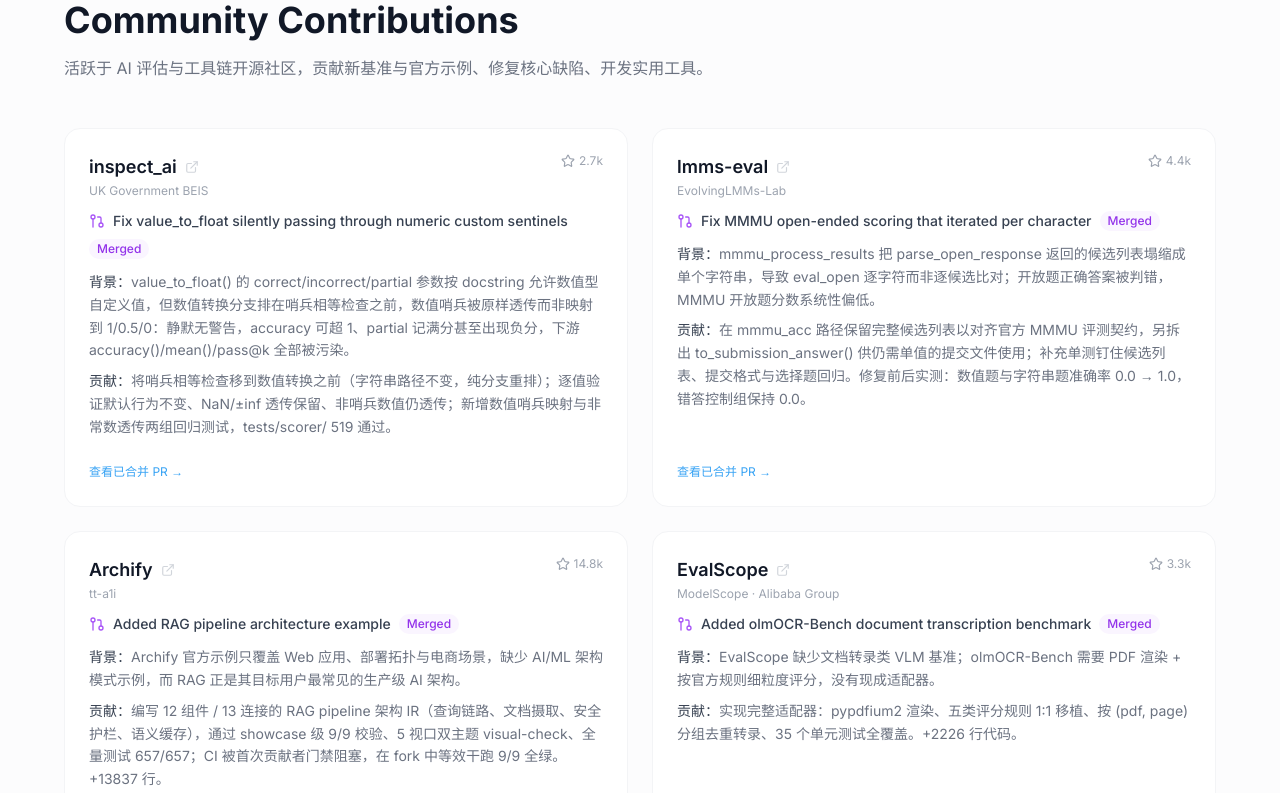
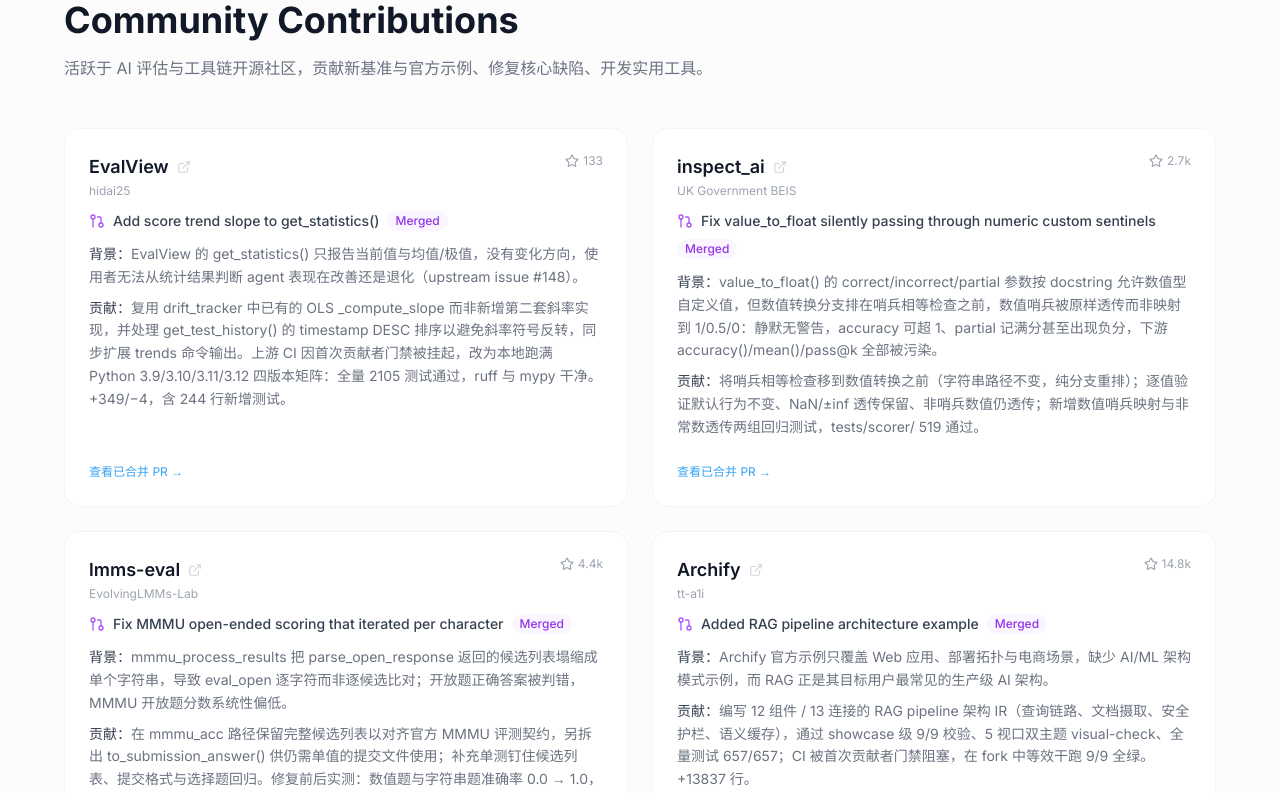
Before and after one commit to ClaireXi99/claire-portfolio, a Next.js app: page /claire-portfolio/ in a window 1280 px wide. Shown: the part 940-1733 px from the top of the page. Built offline with nearby package versions, Linux system fonts and the light colour scheme.

Commit message:
feat: add eval-view score trend slope contribution

```diff
--- a/src/components/CommunityContributionsSection.tsx
+++ b/src/components/CommunityContributionsSection.tsx
@@ -14,6 +14,19 @@
 };
 
 const contributions: Contribution[] = [
+  {
+    project: "EvalView",
+    repo: "https://github.com/hidai25/eval-view",
+    stars: "133",
+    org: "hidai25",
+    contribution: "Add score trend slope to get_statistics()",
+    background:
+      "EvalView 的 get_statistics() 只报告当前值与均值/极值，没有变化方向，使用者无法从统计结果判断 agent 表现在改善还是退化（upstream issue #148）。",
+    solution:
+      "复用 drift_tracker 中已有的 OLS _compute_slope 而非新增第二套斜率实现，并处理 get_test_history() 的 timestamp DESC 排序以避免斜率符号反转，同步扩展 trends 命令输出。上游 CI 因首次贡献者门禁被挂起，改为本地跑满 Python 3.9/3.10/3.11/3.12 四版本矩阵：全量 2105 测试通过，ruff 与 mypy 干净。+349/−4，含 244 行新增测试。",
+    pr: "https://github.com/hidai25/eval-view/pull/270",
+    status: "Merged",
+  },
   {
     project: "inspect_ai",
     repo: "https://github.com/UKGovernmentBEIS/inspect_ai",
```
